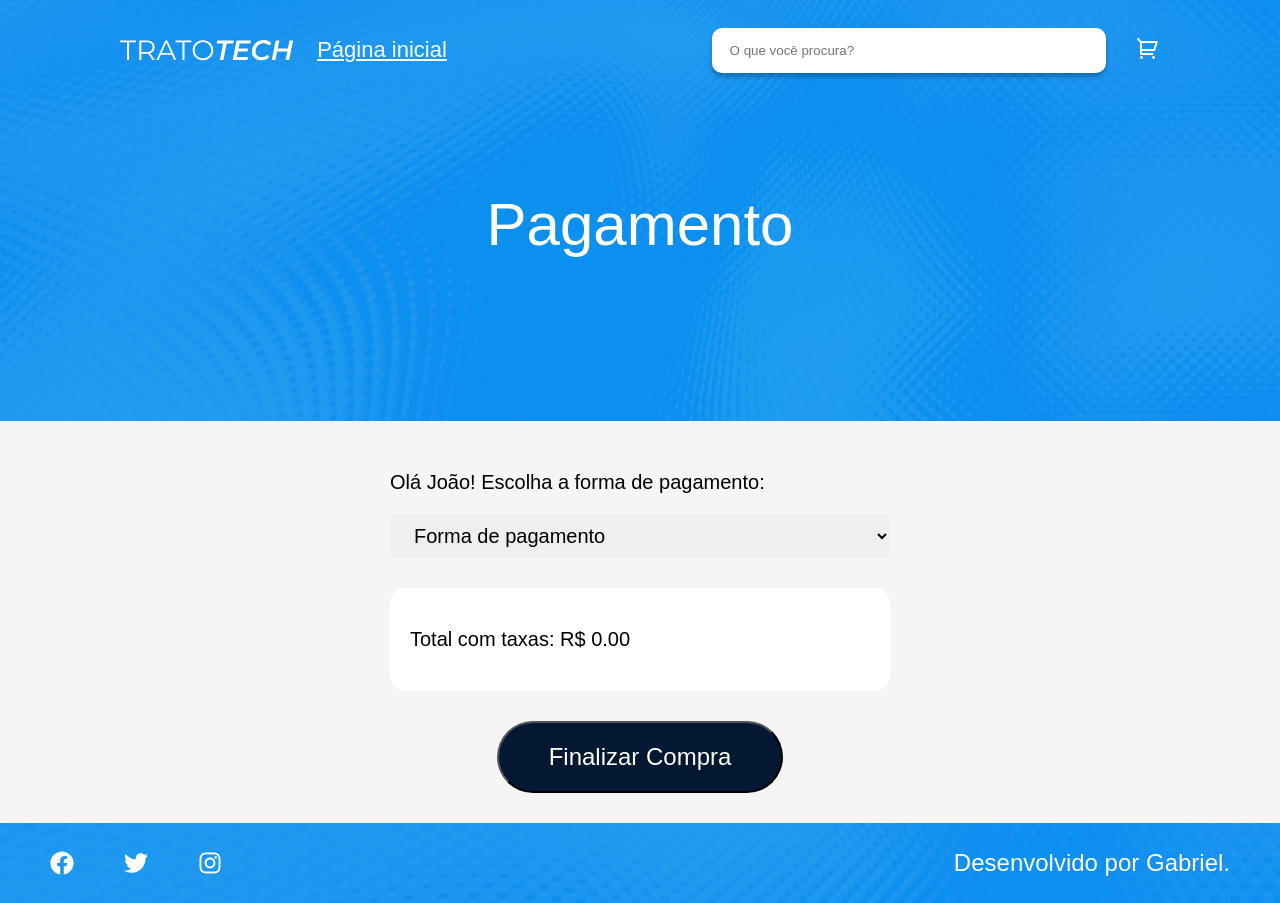
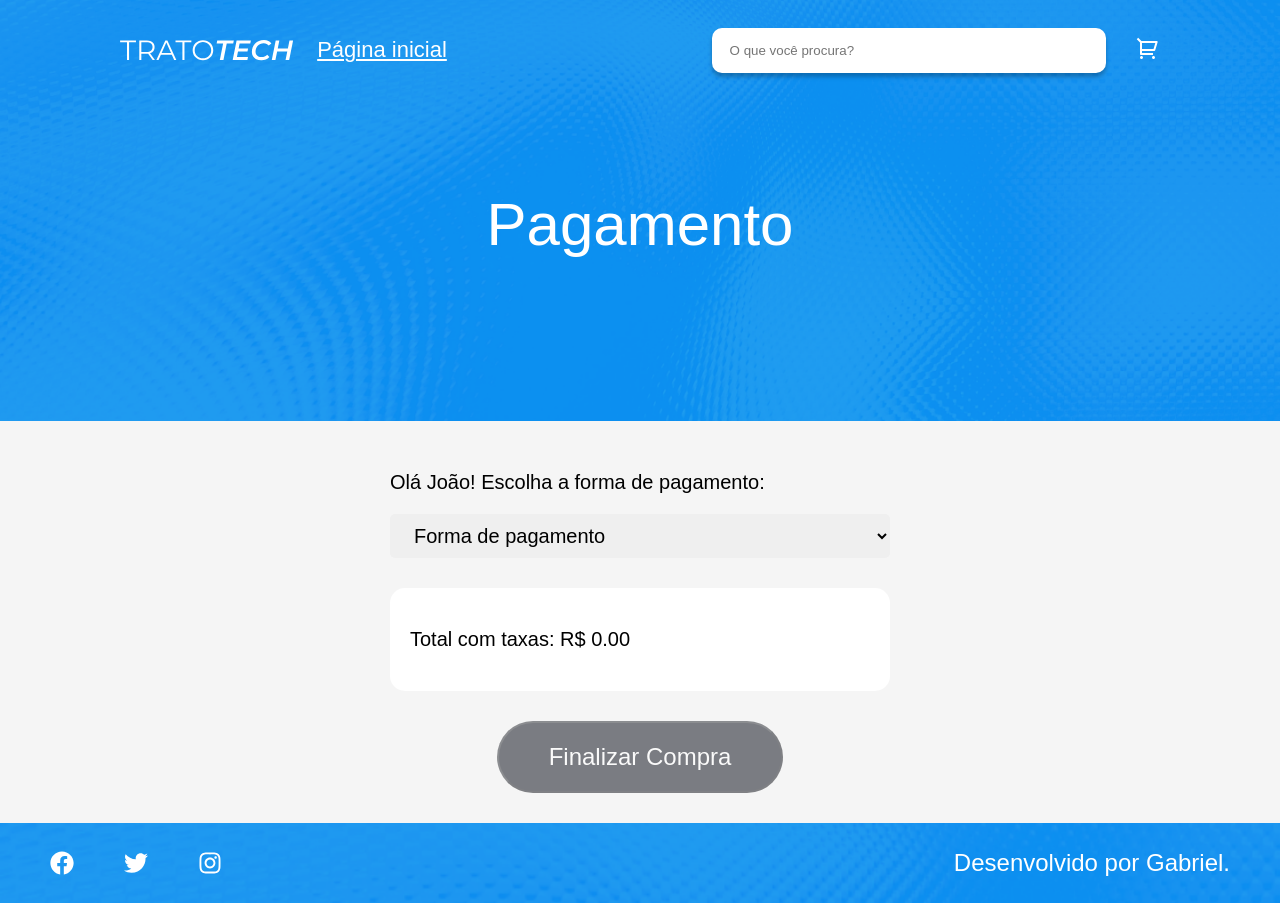
Before and after one commit to GabrielVeroneze/trato-tech-redux-saga, a React (Vite) app: page /pagamento in a window 1280 px wide. Built offline with nearby package versions, Linux system fonts and the light colour scheme; data requests are answered from the project's data file.

Commit message:
✨ feat: integra action de finalização de pagamento na página de Pagamento

```diff
--- a/src/pages/Pagamento/index.tsx
+++ b/src/pages/Pagamento/index.tsx
@@ -1,6 +1,6 @@
 import { useEffect, useState } from 'react'
 import { useDispatch, useSelector } from 'react-redux'
-import { carregarPagamento } from '@/store/reducers/carrinho'
+import { carregarPagamento, finalizarPagamento } from '@/store/reducers/carrinho'
 import { RootState } from '@/store'
 import { CartaoComBandeira } from '@/types/UsuarioComCartoes'
 import Header from '@/components/Header'
@@ -29,6 +29,10 @@ const Pagamento = () => {
         setDetalhesCartao(
             usuario.cartoes.find(cartao => cartao.id === evento.target.value) || null
         )
+    }
+
+    const finalizar = () => {
+        dispatch(finalizarPagamento({ valorTotal, detalhesCartao }))
     }
 
     useEffect(() => {
@@ -70,7 +74,12 @@ const Pagamento = () => {
                     <p>Total com taxas: R$ {valorTotal.toFixed(2)}</p>
                 </div>
                 <div className={styles.finalizar}>
-                    <Button>Finalizar Compra</Button>
+                    <Button
+                        disabled={valorTotal === 0 || cartaoSelecionado === ''}
+                        onClick={finalizar}
+                    >
+                        Finalizar Compra
+                    </Button>
                 </div>
             </div>
         </div>
```
